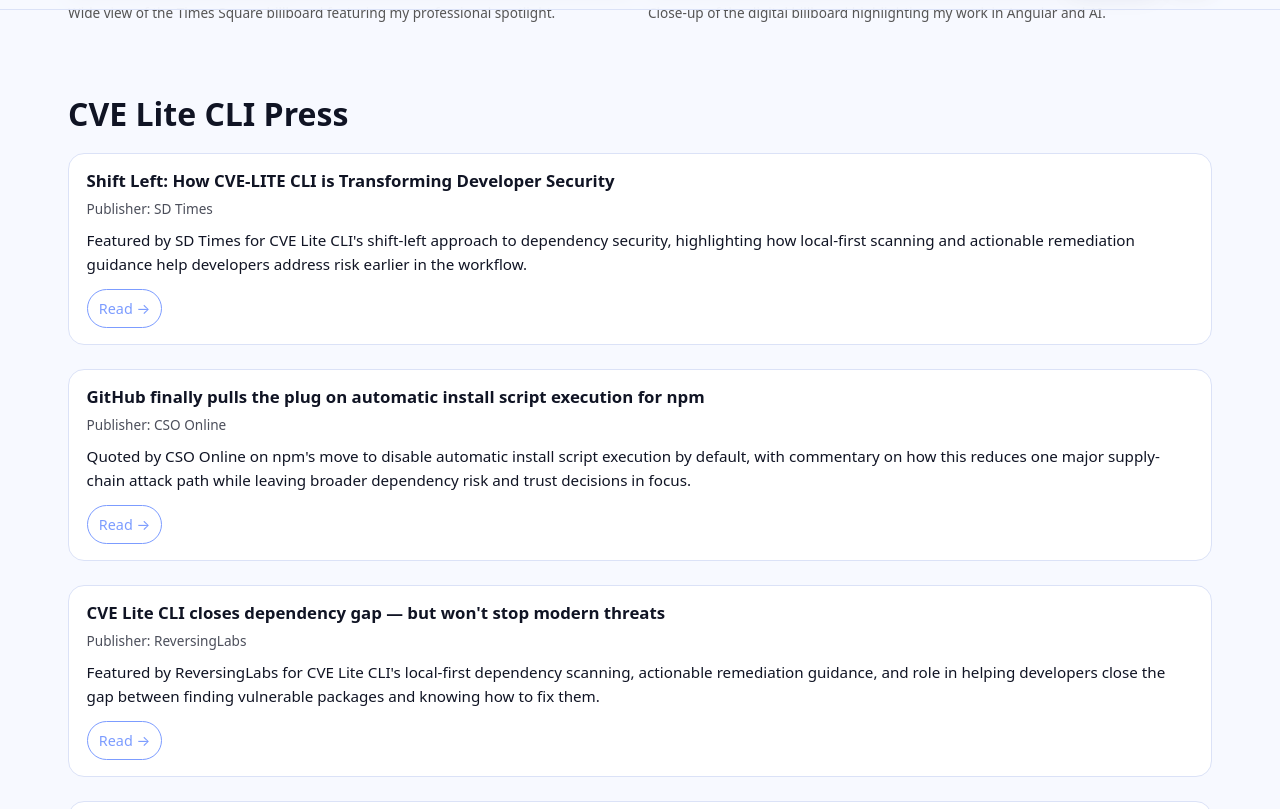
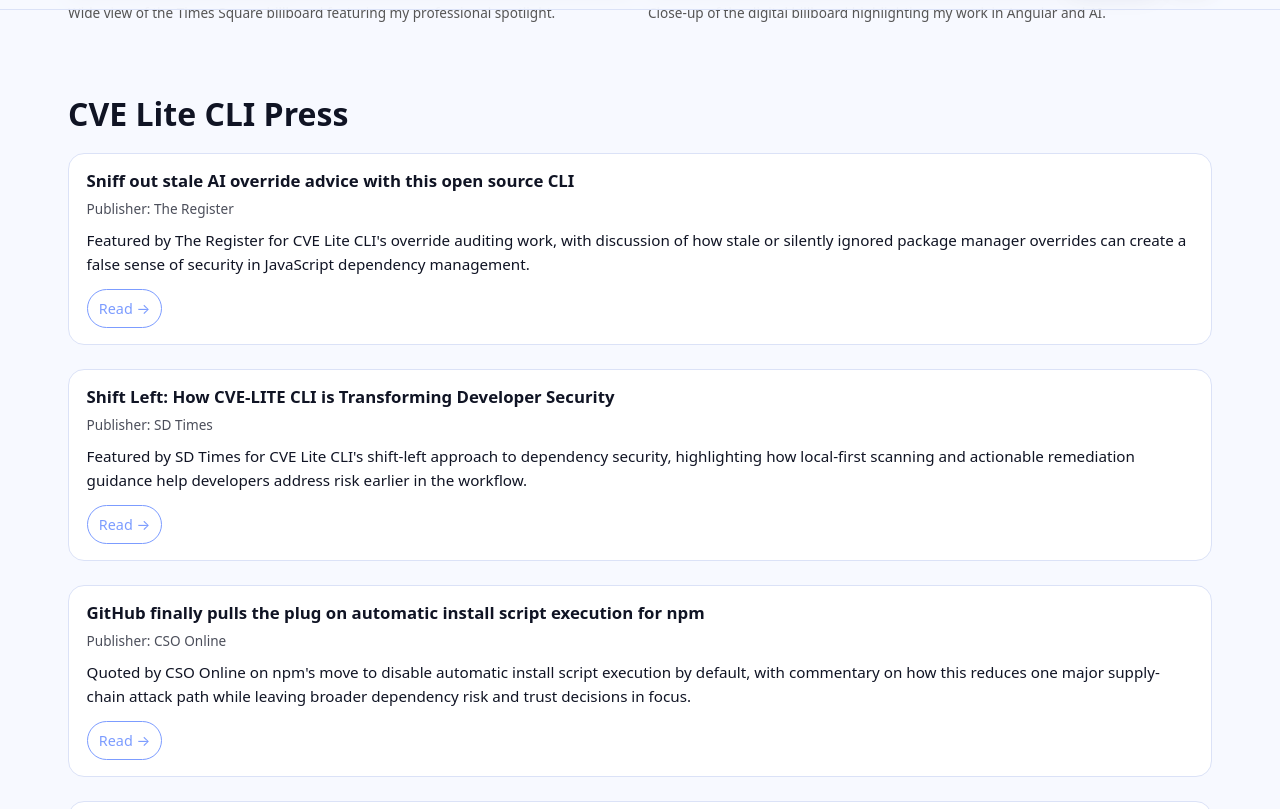
Before and after one commit to sonukapoor/sonukapoor-site.com, a Jekyll site: the page built from media.md, in a window 1280 px wide and 900 px high, scrolled down 797 px, cut to the strip 91-900 px from the top of the window. Built offline with Jekyll 4.4.1, drawn with Linux system fonts in a browser that asks for light colours; some of the changed text lies outside the part shown.

Commit message:
docs: add Register CVE Lite media mention

```diff
--- a/media.md
+++ b/media.md
@@ -366,6 +366,22 @@
             publisher: { "@type": "Organization", name: "SD Times" }
             url: "https://sdtimes.com/security/shift-left-how-cve-lite-cli-is-transforming-developer-security/"
             about: { "@id": "https://sonukapoor.com/#person" }
+        - "@type": "ListItem"
+          position: 43
+          item:
+            "@type": "NewsArticle"
+            headline: "Cordyceps CI/CD"
+            publisher: { "@type": "Organization", name: "The New Stack" }
+            url: "https://thenewstack.io/cordyceps-cicd/"
+            about: { "@id": "https://sonukapoor.com/#person" }
+        - "@type": "ListItem"
+          position: 44
+          item:
+            "@type": "NewsArticle"
+            headline: "Sniff out stale AI override advice with this open source CLI"
+            publisher: { "@type": "Organization", name: "The Register" }
+            url: "https://www.theregister.com/security/2026/06/23/sniff-out-stale-ai-override-advice-with-this-open-source-cli/5259853"
+            about: { "@id": "https://sonukapoor.com/#person" }
 ---
 
 I’ve been featured, quoted, and publicly recognized across leading publications, interviews, and high-visibility showcases that highlight my work in Angular, AI, and enterprise technology.
@@ -412,6 +428,17 @@
 <h2 class="media-section-title" id="cve-lite-press">CVE Lite CLI Press</h2>
 
 <div class="cards">
+
+  <div class="card">
+    <h2>Sniff out stale AI override advice with this open source CLI</h2>
+    <div class="card-meta">Publisher: The Register</div>
+    <p class="card-desc">
+      Featured by The Register for CVE Lite CLI's override auditing work, with discussion of how stale or silently ignored package manager overrides can create a false sense of security in JavaScript dependency management.
+    </p>
+    <div class="card-actions">
+      <a href="https://www.theregister.com/security/2026/06/23/sniff-out-stale-ai-override-advice-with-this-open-source-cli/5259853" target="_blank" rel="noopener">Read →</a>
+    </div>
+  </div>
 
   <div class="card">
     <h2>Shift Left: How CVE-LITE CLI is Transforming Developer Security</h2>
@@ -568,6 +595,17 @@
   </div>
 
   <h2 class="media-section-title">Media Coverage & Interviews</h2>
+
+  <div class="card">
+    <h2>Cordyceps CI/CD</h2>
+    <div class="card-meta">Publisher: The New Stack</div>
+    <p class="card-desc">
+      Mentioned by The New Stack in coverage of Cordyceps CI/CD, contributing perspective on modern CI/CD workflows and the changing shape of developer tooling.
+    </p>
+    <div class="card-actions">
+      <a href="https://thenewstack.io/cordyceps-cicd/" target="_blank" rel="noopener">Read →</a>
+    </div>
+  </div>
 
   <div class="card">
     <h2>How to succeed with AI-powered devops tools</h2>
```
Also changed, not shown: other parts of media.md (+1 -1 lines).
